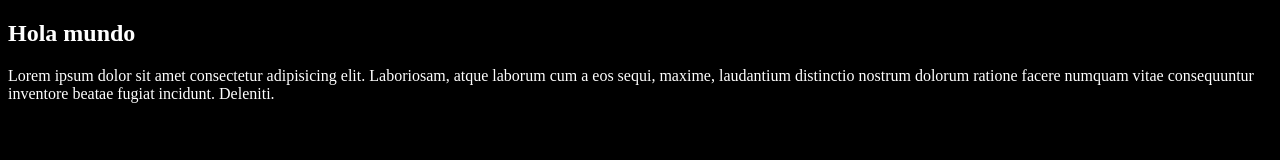
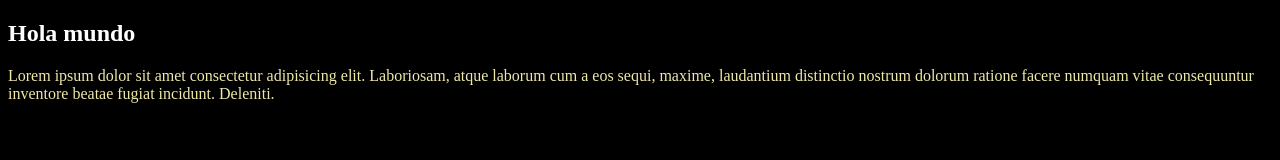
Before and after one commit to msaravena/repo_ensayo, a plain HTML site: page index.html in a window 1280 px wide. Drawn offline with Linux system fonts and the light colour scheme.

Commit message:
changed style in p

```diff
--- a/styles.css
+++ b/styles.css
@@ -4,3 +4,7 @@ body {
 
 
 }
+
+p {
+    color: palegoldenrod;
+}
```
